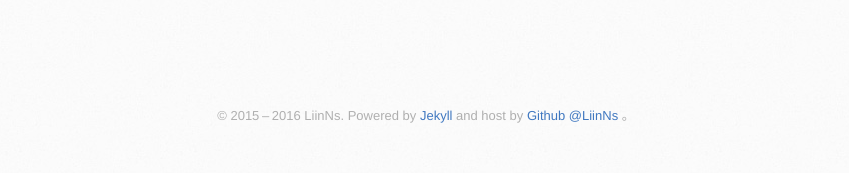
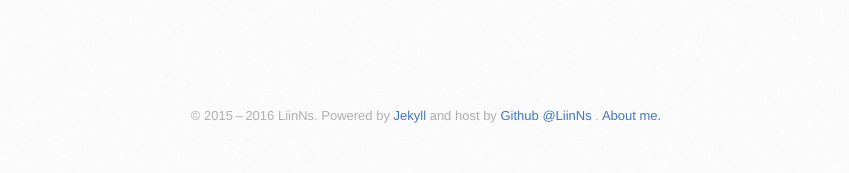
Before and after one commit to LiinNs/LiinNs.github.io, a Jekyll site: the page built from index.html, in a window 1280 px wide. Shown: the part 1226-1399 px from the top of the page, without its empty margins (214-1063 px from the left). Built offline with Jekyll 4.4.1, drawn with Linux system fonts in a browser that asks for light colours; some web fonts are replaced.

Commit message:
Update footer.html

```diff
--- a/_includes/footer.html
+++ b/_includes/footer.html
@@ -1,2 +1,5 @@
-<p class="copyright">&copy; 2015&#8201;&ndash;&#8201;2016 LiinNs. Powered by <a href="https://github.com/mojombo/jekyll">Jekyll</a> and host by <a href="https://github.com/LiinNs">Github @LiinNs </a>。
+<p class="copyright">&copy; 2015&#8201;&ndash;&#8201;2016 LiinNs.
+Powered by <a href="https://github.com/mojombo/jekyll">Jekyll</a> and
+host by <a href="https://github.com/LiinNs">Github @LiinNs </a>.
+<a href="/about/">About me.</a>
 </p>
```
